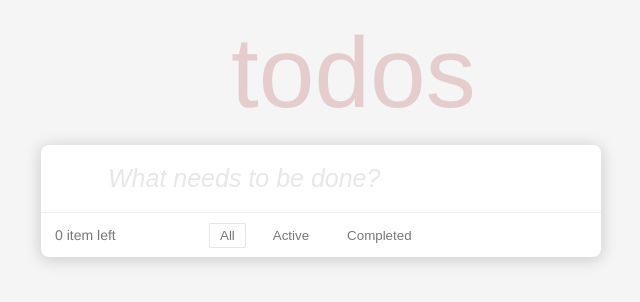
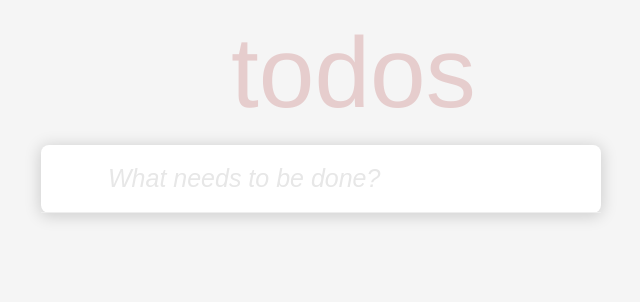
Before and after one commit to quangnguyen2019/To-do-List, a React (Create React App) app: page / in a window 1280 px wide. Shown: the top 302 px of the page, without its empty margins (319-959 px from the left). Built offline with nearby package versions, Linux system fonts and the light colour scheme.

Commit message:
Hide filters  when there are no to-do items

```diff
--- a/src/components/TodoList.js
+++ b/src/components/TodoList.js
@@ -84,11 +84,14 @@ export default function TodoList() {
                 })
             }
 
-            <FooterFilter
-                numItems={todos.length}
-                filterMode={filterMode}
-                setFilterMode={setFilterMode}
-            />
+            {
+                todos.length > 0 &&
+                <FooterFilter
+                    numItems={todos.length}
+                    filterMode={filterMode}
+                    setFilterMode={setFilterMode}
+                />
+            }
         </div>
     );
 }
```
